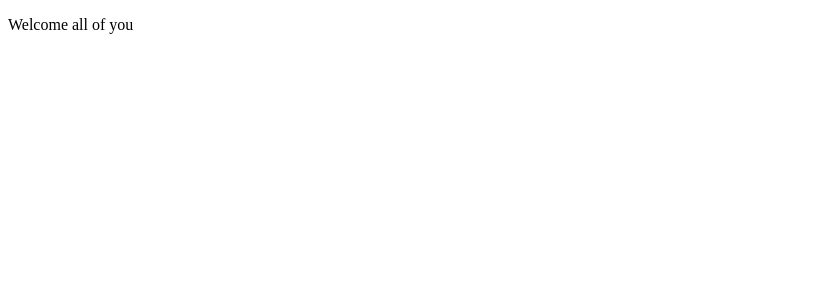
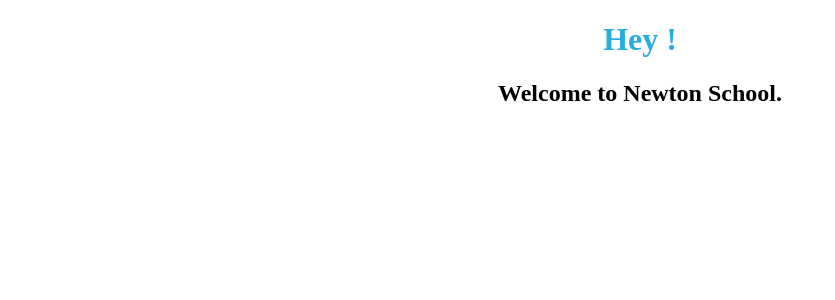
Before and after one commit to KrishnaPatelRb/REACT-IN-CLASS---Greetings-with-Props---4b74sgbzc7qu, a React app: page / in a window 1280 px wide. Shown: the top 300 px of the page, without its empty margins (0-835 px from the left). Built offline with nearby package versions, Linux system fonts and the light colour scheme.

Commit message:
Update Welcome.js

```diff
--- a/src/components/Welcome.js
+++ b/src/components/Welcome.js
@@ -1,13 +1,12 @@
 // write code for Welcome component here
 import React from "react"
 
-export default function Welcome(){
+export default function Welcome(props){
 return (
-<>
-<p>Welcome all of you</p>
-</>
-)
-
-
+   <>
+   <h1>Hey !{props.name}</h1>
+   <h2>Welcome to Newton School.</h2>
+   </>
+  )
 
 }
```
